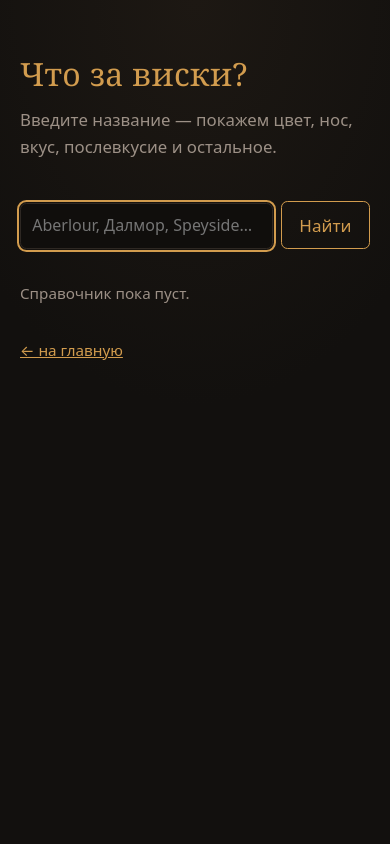
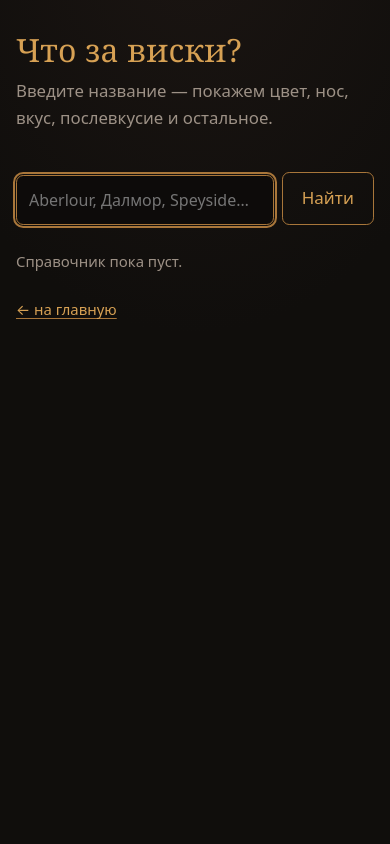
Before and after one commit to raikhin1989-beep/Str-1, a FastAPI app: template app/templates/whisky_search.html in a window 390 px wide. Run offline with FastAPI, Linux system fonts and the light colour scheme; the template is opened without the code that fills it, so the values that code supplies are empty.

Commit message:
Dress the site: warm dark theme, icon, link preview (plan step 10)
The background is warm charcoal rather than black and the text bone
rather than white: in a dim bar pure white on pure black glares, and this
keeps the contrast without the sting. Buttons are thumb-sized because
almost everything happens on a phone.

The link preview image is generated by tools/make_preview.py, which
encodes the PNG from zlib and struct by hand - no Pillow, no ImageMagick,
neither in the repo nor on the server. It carries no text on purpose:
a font would have to travel with it, and Telegram shows the title and
description beside the image anyway.

Co-Authored-By: Claude Opus 5 <noreply@anthropic.com>
Claude-Session: https://claude.ai/code/session_01DVScRiXr3yYB4EbyUg5KXv

```diff
--- a/app/templates/base.html
+++ b/app/templates/base.html
@@ -5,6 +5,22 @@
 <meta name="viewport" content="width=device-width, initial-scale=1">
 <title>{% block title %}Дегустация виски{% endblock %}</title>
 <meta name="robots" content="noindex">
+<meta name="description" content="{% block description %}Конкурс вслепую: два круга — сначала по запаху, потом по вкусу.{% endblock %}">
+{# Цвет адресной строки браузера на телефоне: без него она остаётся светлой
+   и портит впечатление от тёмной страницы. #}
+<meta name="theme-color" content="#100e0c">
+
+{# Превью ссылки в телеграме. Заголовок и описание — отсюда, картинка нужна
+   как фон настроения: текст на неё не рисуем, телеграм покажет его рядом. #}
+<meta property="og:type" content="website">
+<meta property="og:site_name" content="Дегустация виски">
+<meta property="og:title" content="{{ self.title() }}">
+<meta property="og:description" content="{{ self.description() }}">
+<meta property="og:image" content="{{ request.base_url }}static/preview.png">
+<meta name="twitter:card" content="summary_large_image">
+
+<link rel="icon" href="/static/favicon.svg" type="image/svg+xml">
+<link rel="apple-touch-icon" href="/static/favicon.svg">
 <link rel="stylesheet" href="/static/app.css">
 </head>
 <body>
--- a/app/templates/join.html
+++ b/app/templates/join.html
@@ -1,6 +1,7 @@
 {% extends "base.html" %}
 
 {% block title %}Регистрация — {{ tasting.title }}{% endblock %}
+{% block description %}Запишитесь на дегустацию: имя и телеграм, чтобы прислать итоги.{% endblock %}
 
 {% block content %}
 <h1 class="title">{{ tasting.title }}</h1>
--- a/app/templates/results.html
+++ b/app/templates/results.html
@@ -1,6 +1,7 @@
 {% extends "base.html" %}
 
 {% block title %}Итоги — {{ tasting.title }}{% endblock %}
+{% block description %}Турнирная таблица, что было в стаканах и виски вечера.{% endblock %}
 
 {% block content %}
 <h1 class="title">{{ tasting.title }}</h1>
--- a/app/templates/whisky_search.html
+++ b/app/templates/whisky_search.html
@@ -1,6 +1,7 @@
 {% extends "base.html" %}
 
 {% block title %}Поиск виски{% endblock %}
+{% block description %}Название или фото бутылки — покажем цвет, нос, вкус, послевкусие и вводные.{% endblock %}
 
 {% block content %}
 <h1 class="title">Что за виски?</h1>
--- a/site/index.html
+++ b/site/index.html
@@ -10,6 +10,8 @@
 <meta name="viewport" content="width=device-width, initial-scale=1">
 <title>Дегустация виски — сайт недоступен</title>
 <meta name="robots" content="noindex">
+<meta name="theme-color" content="#100e0c">
+<link rel="icon" href="/static/favicon.svg" type="image/svg+xml">
 <link rel="stylesheet" href="/static/app.css">
 </head>
 <body>
--- a/site/static/app.css
+++ b/site/static/app.css
@@ -1,25 +1,42 @@
-/* Базовая тема: тёмный фон, тёплый янтарный акцент.
-   Полноценное оформление — шаг 10 плана, здесь только основа, чтобы страницы
-   не выглядели черновиком. */
+/* Тема дегустации: тёмная, тёплая, читаемая в полумраке.
+   Одна на все страницы — и публичные, и админку.
+
+   Про яркость: чистый белый на чистом чёрном в баре слепит и «звенит».
+   Поэтому фон не #000, а тёплый уголь, а текст не #fff, а тёплый костяной:
+   контраст остаётся высоким, но экран телефона не бьёт по глазам. */
 
 :root {
-  --bg: #12100e;
-  --bg-card: #1b1815;
-  --line: #2e2823;
-  --text: #ece5da;
-  --muted: #9c9086;
-  --amber: #d29c4e;
+  --bg: #100e0c;
+  --bg-deep: #1b1512;
+  --bg-card: #191614;
+  --bg-input: #0d0b0a;
+  --line: #2e2822;
+  --line-soft: #241f1b;
+  --text: #ece3d6;
+  --muted: #9d9186;
+  --amber: #d7a154;
+  --amber-dim: #a8763a;
+  --amber-glow: rgba(215, 161, 84, .14);
+  --bad: #c2705c;
+  --radius: .8rem;
+  --serif: Georgia, "Times New Roman", serif;
 }
 
 * { box-sizing: border-box; }
 
+html { scroll-behavior: smooth; }
+
 body {
   margin: 0;
   min-height: 100vh;
-  background: radial-gradient(120% 80% at 50% 0%, #1d1813 0%, var(--bg) 60%);
+  background:
+    radial-gradient(140% 90% at 50% -10%, var(--bg-deep) 0%, var(--bg) 55%),
+    var(--bg);
+  background-attachment: fixed;
   color: var(--text);
-  font: 17px/1.6 system-ui, -apple-system, "Segoe UI", Roboto, sans-serif;
+  font: 17px/1.65 system-ui, -apple-system, "Segoe UI", Roboto, sans-serif;
   -webkit-text-size-adjust: 100%;
+  -webkit-font-smoothing: antialiased;
 }
 
 .page {
@@ -28,49 +45,67 @@ body {
   padding: 3rem 1.25rem 4rem;
 }
 
+/* ── типографика ─────────────────────────────────────────────────────────── */
+
 .title {
-  margin: 0 0 .5rem;
-  font-family: Georgia, "Times New Roman", serif;
-  font-size: clamp(2rem, 7vw, 3rem);
+  margin: 0 0 .6rem;
+  font-family: var(--serif);
+  font-size: clamp(2rem, 7vw, 3.1rem);
   font-weight: 400;
-  letter-spacing: .01em;
+  line-height: 1.1;
+  letter-spacing: .005em;
   color: var(--amber);
 }
 
 .lead {
   margin: 0 0 2.5rem;
+  max-width: 34rem;
   color: var(--muted);
   font-size: 1.05rem;
 }
 
+.note {
+  margin: 1.5rem 0 0;
+  color: var(--muted);
+  font-size: .93rem;
+}
+
+.hint { color: var(--muted); font-size: .85em; }
+
+a {
+  color: var(--amber);
+  text-underline-offset: .18em;
+  text-decoration-color: var(--amber-dim);
+  transition: color .15s ease;
+}
+
+a:hover { color: #e9bd7c; }
+
+/* ── карточки ────────────────────────────────────────────────────────────── */
+
 .card {
+  margin-bottom: 1.25rem;
   padding: 1.5rem;
   border: 1px solid var(--line);
-  border-radius: .75rem;
-  background: var(--bg-card);
+  border-radius: var(--radius);
+  background: linear-gradient(180deg, var(--bg-card) 0%, #16130f 100%);
+  /* Едва заметная светлая кромка сверху: карточка «ловит» свет и перестаёт
+     выглядеть плоским прямоугольником. */
+  box-shadow: inset 0 1px 0 rgba(255, 240, 220, .04);
 }
 
 .card h2 {
-  margin: 0 0 .75rem;
-  font-family: Georgia, "Times New Roman", serif;
-  font-size: 1.15rem;
+  margin: 0 0 .8rem;
+  font-family: var(--serif);
+  font-size: 1.2rem;
   font-weight: 400;
+  color: var(--text);
 }
 
-.list {
-  margin: 0;
-  padding-left: 1.15rem;
-}
+.card p:last-child { margin-bottom: 0; }
 
+.list { margin: 0; padding-left: 1.15rem; }
 .list li { margin: .35rem 0; }
-
-.note {
-  margin: 2rem 0 0;
-  color: var(--muted);
-  font-size: .95rem;
-}
-
-a { color: var(--amber); }
 
 /* ── публичные страницы ──────────────────────────────────────────────────── */
 
@@ -78,21 +113,22 @@ a { color: var(--amber); }
 
 .cardlink {
   display: block;
+  padding: .95rem 1.1rem;
   color: var(--text);
   text-decoration: none;
-  padding: .9rem 1.1rem;
+  transition: border-color .15s ease, transform .15s ease;
 }
 
-.cardlink:hover { border-color: var(--amber); }
-.cardlink strong { display: block; font-weight: 600; }
+.cardlink:hover { border-color: var(--amber-dim); transform: translateY(-1px); }
+.cardlink strong { display: block; font-weight: 600; color: var(--text); }
 .cardlink .meta { color: var(--muted); font-size: .9rem; }
 
-.facts { display: grid; grid-template-columns: auto 1fr; gap: .35rem 1rem; margin: 0; }
+.facts { display: grid; grid-template-columns: auto 1fr; gap: .4rem 1.2rem; margin: 0; }
 .facts dt { color: var(--muted); }
 .facts dd { margin: 0; }
 
 @media (max-width: 26rem) {
-  .facts { grid-template-columns: 1fr; gap: 0 0; }
+  .facts { grid-template-columns: 1fr; gap: 0; }
   .facts dd { margin-bottom: .6rem; }
 }
 
@@ -103,6 +139,91 @@ img.qr {
   border-radius: .5rem;
   background: #fff;   /* QR читается только на светлом фоне */
 }
+
+/* ── формы ───────────────────────────────────────────────────────────────── */
+
+.form { display: grid; gap: .35rem; margin-bottom: 1.5rem; }
+.form h2 { margin-bottom: .5rem; }
+.form label { margin-top: .6rem; color: var(--muted); font-size: .9rem; }
+
+.form.row { grid-template-columns: 1fr auto; align-items: end; gap: .5rem; }
+
+input, select, textarea {
+  width: 100%;
+  padding: .65rem .75rem;
+  border: 1px solid var(--line);
+  border-radius: .45rem;
+  background: var(--bg-input);
+  color: var(--text);
+  font: inherit;
+  font-size: 1rem;   /* меньше 16px — iOS зумит страницу при фокусе */
+  transition: border-color .15s ease, box-shadow .15s ease;
+}
+
+input:focus, select:focus, textarea:focus {
+  border-color: var(--amber-dim);
+  outline: 2px solid var(--amber-dim);
+  outline-offset: 1px;
+}
+
+button {
+  /* Палец, а не курсор: почти всё происходит с телефона. */
+  min-height: 2.75rem;
+  margin-top: 1rem;
+  padding: .7rem 1.2rem;
+  border: 1px solid var(--amber-dim);
+  border-radius: .45rem;
+  background: transparent;
+  color: var(--amber);
+  font: inherit;
+  cursor: pointer;
+  transition: background .15s ease, border-color .15s ease;
+}
+
+button:hover { background: var(--amber-glow); border-color: var(--amber); }
+
+.form.row button { margin-top: 0; }
+
+.inline { display: inline-block; margin: 0 .5rem .5rem 0; }
+
+button.link {
+  min-height: 0;
+  margin: 0;
+  padding: 0;
+  border: 0;
+  color: var(--amber);
+  text-decoration: underline;
+  font-size: inherit;
+}
+
+button.link:hover { background: transparent; }
+
+/* ── таблицы ─────────────────────────────────────────────────────────────── */
+
+.grid { width: 100%; margin: 1rem 0; border-collapse: collapse; font-size: .95rem; }
+
+.grid th, .grid td {
+  padding: .55rem .6rem;
+  border-bottom: 1px solid var(--line-soft);
+  text-align: left;
+  vertical-align: top;
+}
+
+.grid th { color: var(--muted); font-weight: 400; }
+.grid tr:last-child td { border-bottom: 0; }
+.grid td.num { color: var(--amber); font-variant-numeric: tabular-nums; }
+
+/* ── сообщения ───────────────────────────────────────────────────────────── */
+
+.msg {
+  margin: 0 0 1.25rem;
+  padding: .75rem .95rem;
+  border-radius: .45rem;
+  font-size: .95rem;
+}
+
+.msg-ok  { border: 1px solid #3c5a3a; background: #141d10; }
+.msg-bad { border: 1px solid #6b3a34; background: #241110; }
 
 /* ── админка ─────────────────────────────────────────────────────────────── */
 
@@ -119,121 +240,53 @@ img.qr {
 
 .adminnav .inline { margin-left: auto; }
 
-.form { display: grid; gap: .35rem; margin-bottom: 1.5rem; }
-.form h2 { margin-bottom: .5rem; }
-.form label { color: var(--muted); font-size: .9rem; margin-top: .5rem; }
-
-.form.row {
-  grid-template-columns: 1fr auto;
-  align-items: end;
-  gap: .5rem;
-}
-
-input, select, textarea {
-  width: 100%;
-  padding: .6rem .7rem;
-  border: 1px solid var(--line);
-  border-radius: .4rem;
-  background: #100e0c;
-  color: var(--text);
-  font: inherit;
-  font-size: 1rem;   /* меньше 16px — iOS зумит страницу при фокусе */
-}
-
-input:focus, select:focus, textarea:focus {
-  outline: 2px solid var(--amber);
-  outline-offset: 1px;
-}
-
-button {
-  margin-top: 1rem;
-  padding: .6rem 1.1rem;
-  border: 1px solid var(--amber);
-  border-radius: .4rem;
-  background: transparent;
-  color: var(--amber);
-  font: inherit;
-  cursor: pointer;
-}
-
-button:hover { background: rgba(210, 156, 78, .12); }
-
-.form.row button { margin-top: 0; }
-
-.inline { display: inline-block; margin: 0 .5rem .5rem 0; }
-
-button.link {
-  margin: 0;
-  padding: 0;
-  border: 0;
-  color: var(--amber);
-  text-decoration: underline;
-  font-size: inherit;
-}
-
-.grid {
-  width: 100%;
-  margin: 1rem 0;
-  border-collapse: collapse;
-  font-size: .95rem;
-}
-
-.grid th, .grid td {
-  padding: .5rem .6rem;
-  border-bottom: 1px solid var(--line);
-  text-align: left;
-  vertical-align: top;
-}
-
-.grid th { color: var(--muted); font-weight: 400; }
-.grid td.num { color: var(--amber); font-variant-numeric: tabular-nums; }
-
-.msg {
-  margin: 0 0 1.25rem;
-  padding: .7rem .9rem;
-  border-radius: .4rem;
-  font-size: .95rem;
-}
-
-.msg-ok  { border: 1px solid #3c5a3a; background: #16200f; }
-.msg-bad { border: 1px solid #6b3a34; background: #241110; }
-
-/* Таблицы на телефоне шире экрана — пусть прокручиваются сами,
-   а не растягивают страницу. */
-@media (max-width: 34rem) {
-  .card { padding: 1rem; }
-  .grid { display: block; overflow-x: auto; white-space: nowrap; }
-}
-
 /* ── раунд ───────────────────────────────────────────────────────────────── */
 
 .sample {
   margin: 0 0 1.25rem;
-  padding: .9rem 1rem 1.1rem;
+  padding: .9rem 1rem 1.2rem;
   border: 1px solid var(--line);
   border-radius: .6rem;
+  background: rgba(0, 0, 0, .12);
 }
 
 .sample legend {
-  padding: 0 .4rem;
+  padding: 0 .45rem;
   color: var(--amber);
-  font-family: Georgia, "Times New Roman", serif;
-  font-size: 1.05rem;
+  font-family: var(--serif);
+  font-size: 1.1rem;
 }
 
-.sample label { display: block; margin-top: .7rem; color: var(--muted); font-size: .9rem; }
-.sample .hint { font-size: .85em; }
+.sample label { display: block; margin-top: .75rem; color: var(--muted); font-size: .9rem; }
 .sample output { color: var(--text); font-variant-numeric: tabular-nums; }
 
 /* Повтор названия: подсвечиваем оба поля, а не только последнее — иначе
    непонятно, с чем именно конфликт. */
-select.dup { border-color: #a4543f; outline: 2px solid #a4543f; outline-offset: 1px; }
+select.dup { border-color: var(--bad); outline: 2px solid var(--bad); outline-offset: 1px; }
 
-input[type="range"] { padding: 0; accent-color: var(--amber); }
+input[type="range"] { padding: 0; border: 0; background: transparent; accent-color: var(--amber); }
 
 /* ── экран ведущего ──────────────────────────────────────────────────────── */
 
 /* Таблицу читают с другого конца комнаты — здесь всё крупнее обычного. */
 .board .title { font-size: clamp(2.2rem, 6vw, 4rem); }
+.board .lead { margin-bottom: 1.5rem; font-size: clamp(1rem, 2.2vw, 1.5rem); }
 .board-table { font-size: clamp(1rem, 2.4vw, 1.6rem); }
-.board-table td.num { font-size: 1.1em; }
+.board-table td.num { font-size: 1.05em; }
+.board-table td, .board-table th { padding: .7rem .6rem; }
+
+/* ── мелочи ──────────────────────────────────────────────────────────────── */
+
+/* Таблицы на телефоне шире экрана — пусть прокручиваются сами,
+   а не растягивают страницу. */
+@media (max-width: 34rem) {
+  .page { padding: 2rem 1rem 3rem; }
+  .card { padding: 1.1rem; }
+  .grid { display: block; overflow-x: auto; white-space: nowrap; }
+}
+
+/* Кому-то анимации мешают — уважаем системную настройку. */
+@media (prefers-reduced-motion: reduce) {
+  html { scroll-behavior: auto; }
+  *, *::before, *::after { transition: none !important; animation: none !important; }
+}
```
Also changed, not shown: docs/PLAN.md (+19 -1 lines), tests/test_app.py (+14 -0 lines), tools/make_preview.py (added, +134 -0 lines), site/static/favicon.svg (added), site/static/preview.png (added).
